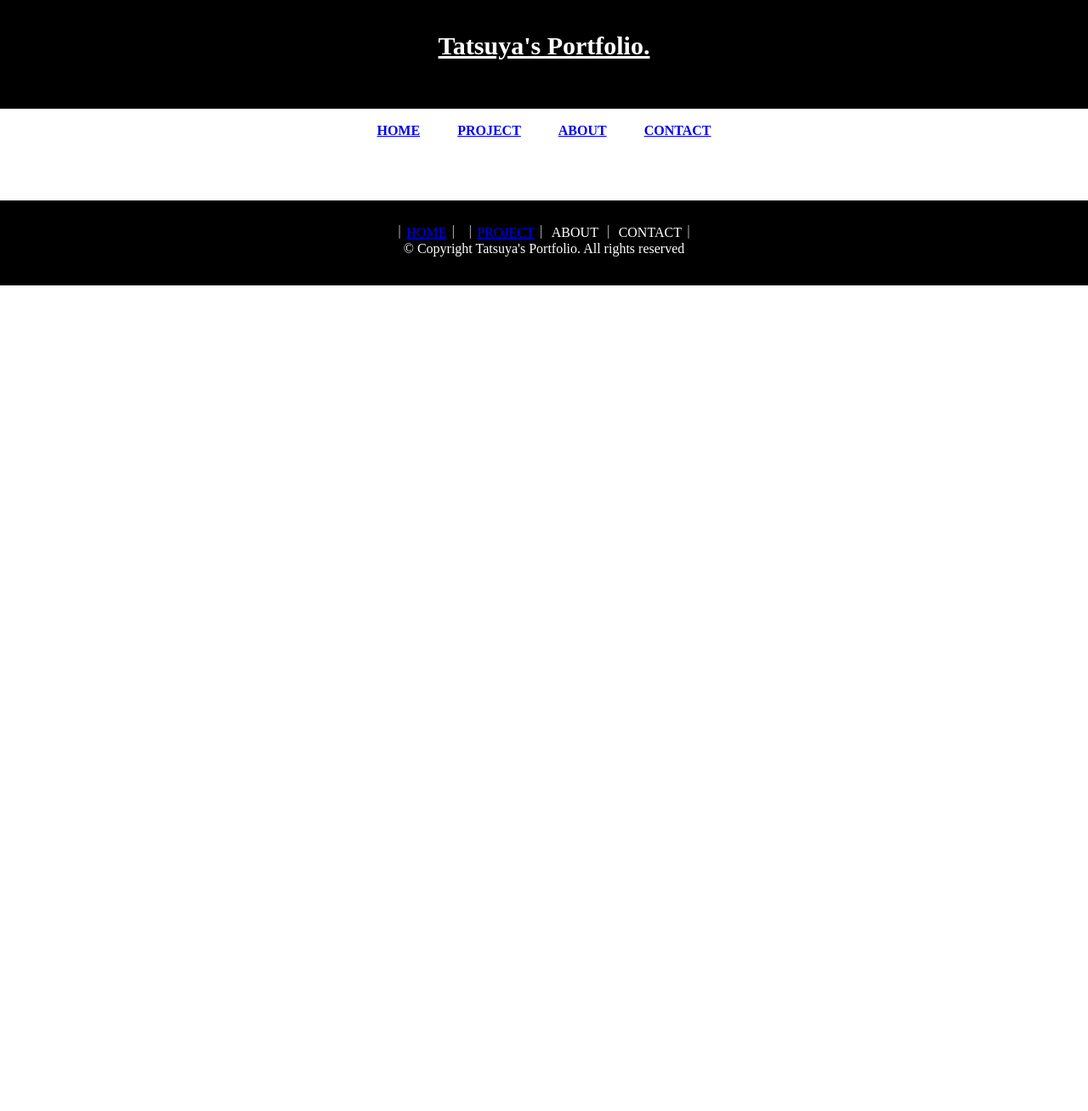
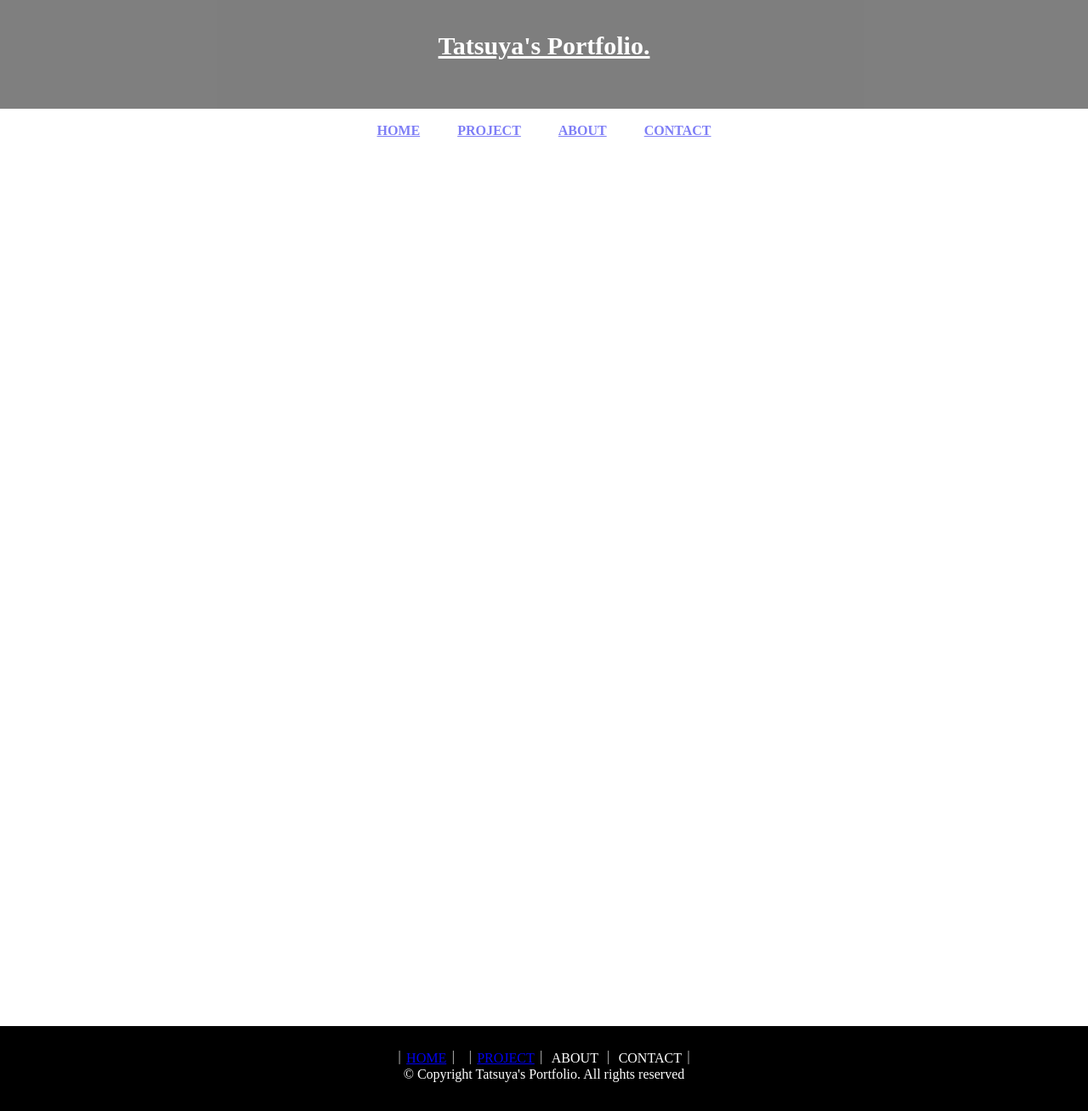
Before and after one commit to kitamitatsuya/doyolab, a PHP site: page / in a window 1280 px wide. Shown: the whole page at 85% size. Before the commit the page ends 336 px from the top, so only its background shows below. Run offline with PHP 8.4, Linux system fonts and the light colour scheme.

Commit message:
index.html

```diff
--- a/index1.html
+++ b/index1.html
@@ -8,6 +8,7 @@
   <title>doyolab研究ノート </title>
     <!--main.cssというファイルにhtmlのスタイルの詳細を記入し、参照している-->
   <link rel="stylesheet" href="main.css">
+
 
   <a href="https://doyodoyo.github.io/doyolab/"><img src="images/logo.png" width="12%" alt=""></a>
 
--- a/style2.css
+++ b/style2.css
@@ -1,3 +1,6 @@
+ body{
+   background-color: white;
+ }
 * {
     margin:0; padding:0;
   }
@@ -8,6 +11,9 @@
     text-align: center;
     color:white;
     background-color:black;
+    filter:alpha(opacity=50);
+    -moz-opacity:0.5;
+    opacity: 0.5;
     background-position: center top;
     background-size: cover;
   }
```
Also changed, not shown: index.html (+72 -0 lines).
